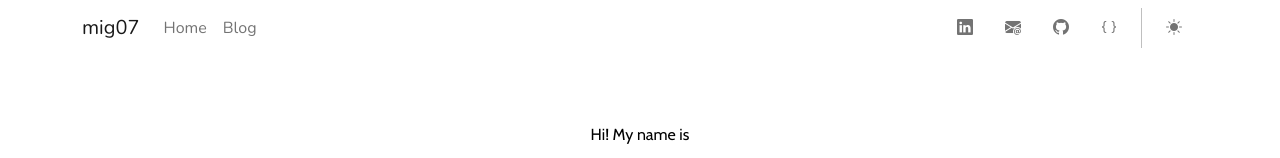
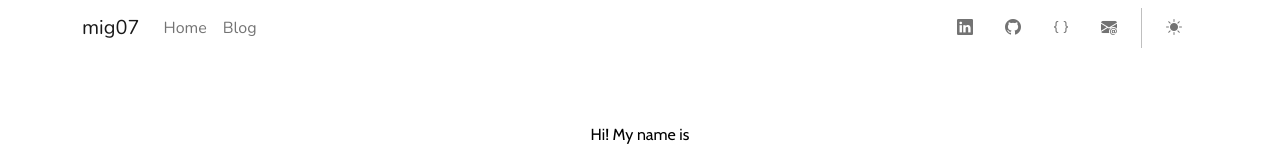
Before and after one commit to mig07/my-portfolio, a React (Create React App) app: page / in a window 1280 px wide. Shown: the top 158 px of the page. Built offline with nearby package versions, Linux system fonts and the light colour scheme.

Commit message:
Navbar: changed link icons order

```diff
--- a/src/components/Navbar.js
+++ b/src/components/Navbar.js
@@ -39,13 +39,6 @@ export default function NavBar({ children }) {
               <i className="bi bi-linkedin" />
             </Nav.Link>
             <Nav.Link
-              eventkey="email"
-              href="mailto:miguelfpluis@outlook.com"
-              className="mx-2"
-            >
-              <i className="bi bi-envelope-at-fill"></i>
-            </Nav.Link>
-            <Nav.Link
               eventkey="github"
               href="https://github.com/mig07"
               className="mx-2"
@@ -59,6 +52,13 @@ export default function NavBar({ children }) {
             >
               <i className="bi bi-braces" />
             </Nav.Link>
+            <Nav.Link
+              eventkey="email"
+              href="mailto:miguelfpluis@outlook.com"
+              className="mx-2"
+            >
+              <i className="bi bi-envelope-at-fill"></i>
+            </Nav.Link>
             <div className="vr mx-2"></div>
             {children}
           </Nav>
```
